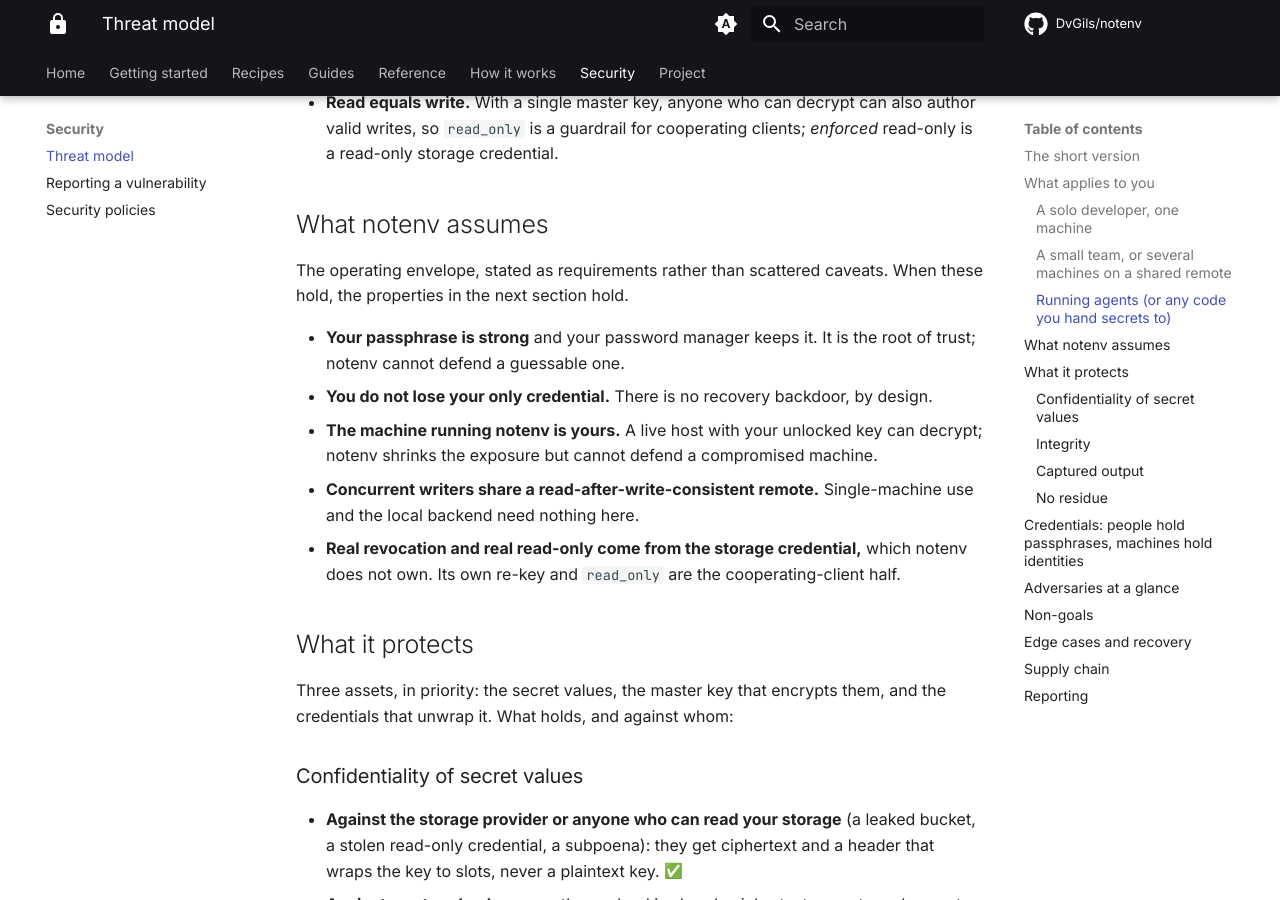
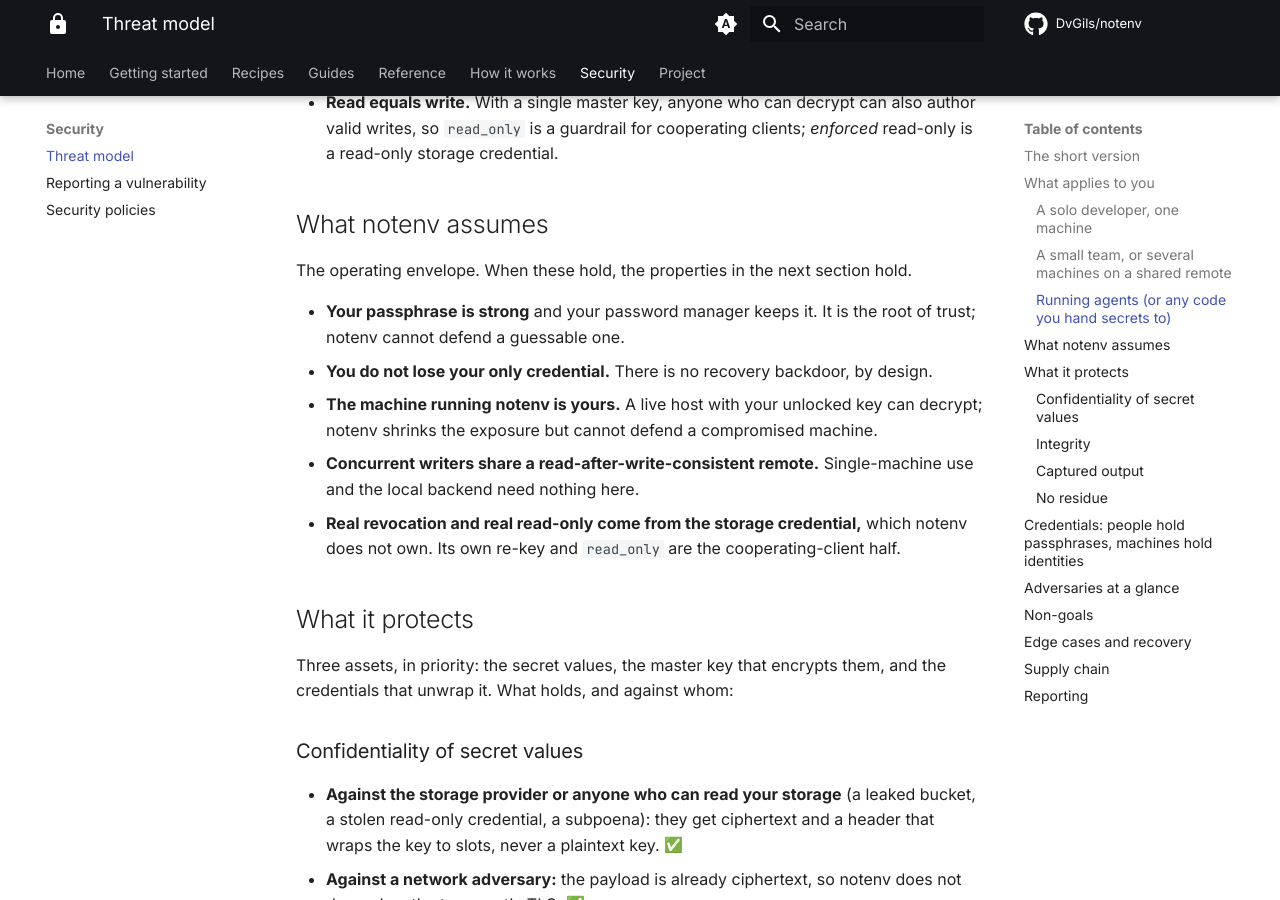
Before and after one commit to DvGils/notenv, an MkDocs documentation site: the page built from docs/security/threat-model.md, in a window 1280 px wide and 900 px high, scrolled down 1587 px. Built offline with MkDocs 1.6.1 and Material for MkDocs 9.7.7, drawn with Linux system fonts in a browser that asks for light colours; emoji names are drawn with the system emoji font; comment, search, counter and statistics services are not loaded.

Commit message:
chore: minor documentation changes

```diff
--- a/docs/security/threat-model.md
+++ b/docs/security/threat-model.md
@@ -68,7 +68,7 @@ Add three things:
 
 ## What notenv assumes
 
-The operating envelope, stated as requirements rather than scattered caveats. When
+The operating envelope. When
 these hold, the properties in the next section hold.
 
 - **Your passphrase is strong** and your password manager keeps it. It is the root
```
